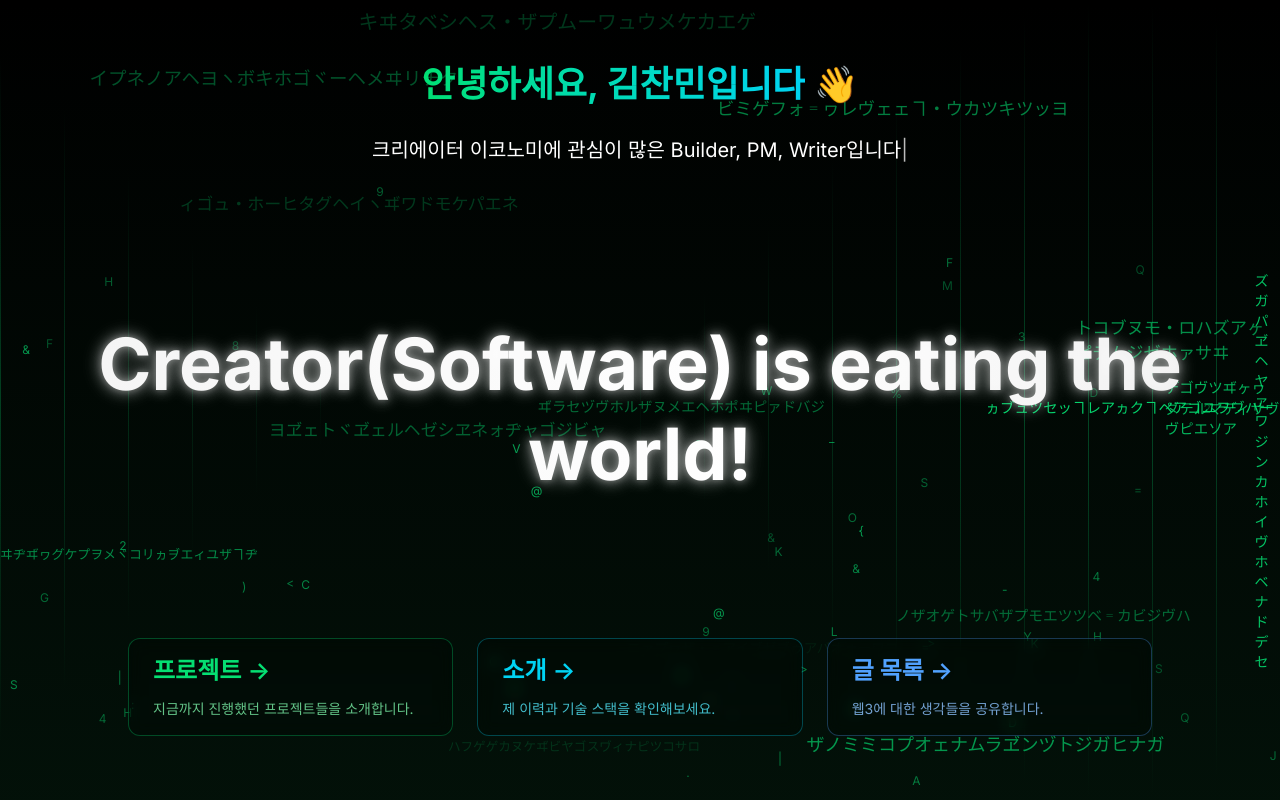
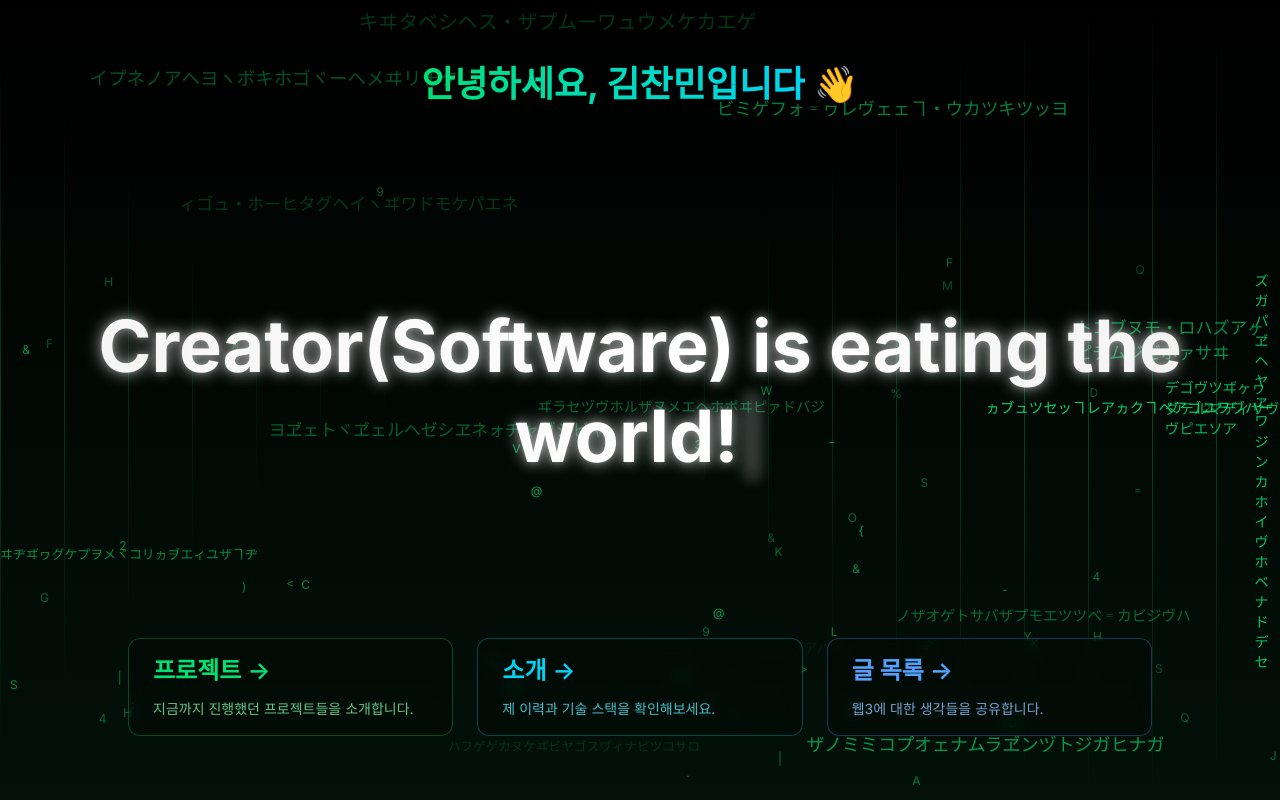
Before and after one commit to chanmkim/chanmkim-writing, a Next.js app: page / in a window 1280 px wide. Built offline with nearby package versions, Linux system fonts and the light colour scheme.

Commit message:
intro: 키메시지만 남김

```diff
--- a/src/app/page.tsx
+++ b/src/app/page.tsx
@@ -131,14 +131,6 @@ export default function Home() {
         <h1 className="text-2xl sm:text-3xl md:text-4xl font-bold mb-4 sm:mb-6 md:mb-8">
           <span className="bg-gradient-to-r from-green-400 to-cyan-400 bg-clip-text text-transparent">안녕하세요, 김찬민입니다</span> 👋
         </h1>
-        <p className="text-lg sm:text-xl mb-4 sm:mb-6 md:mb-8 text-white">
-          <TypingEffect
-            text="크리에이터 이코노미에 관심이 많은 Builder, PM, Writer입니다"
-            speed={80}
-            className="text-lg sm:text-xl"
-            repeatDelay={3000}
-          />
-        </p>
       </motion.div>
 
       {/* 중앙 메인 문구 */}
@@ -171,7 +163,12 @@ export default function Home() {
               ease: "easeInOut"
             }}
           >
-            Creator(Software) is eating the world!
+            <TypingEffect
+              text="Creator(Software) is eating the world!"
+              speed={100}
+              className="text-3xl sm:text-4xl md:text-6xl lg:text-7xl"
+              repeatDelay={5000}
+            />
           </motion.h2>
         </div>
       </motion.div>
```
